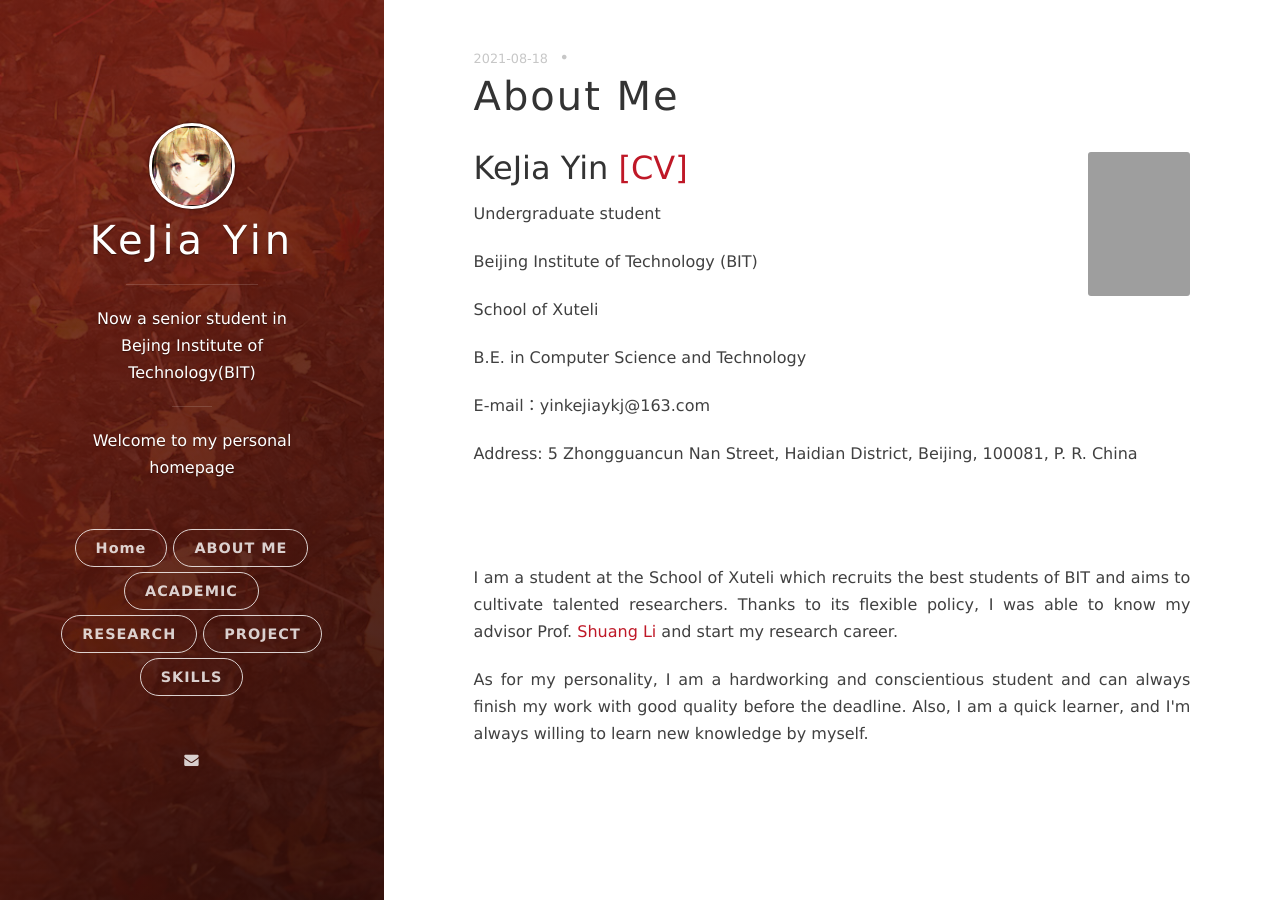
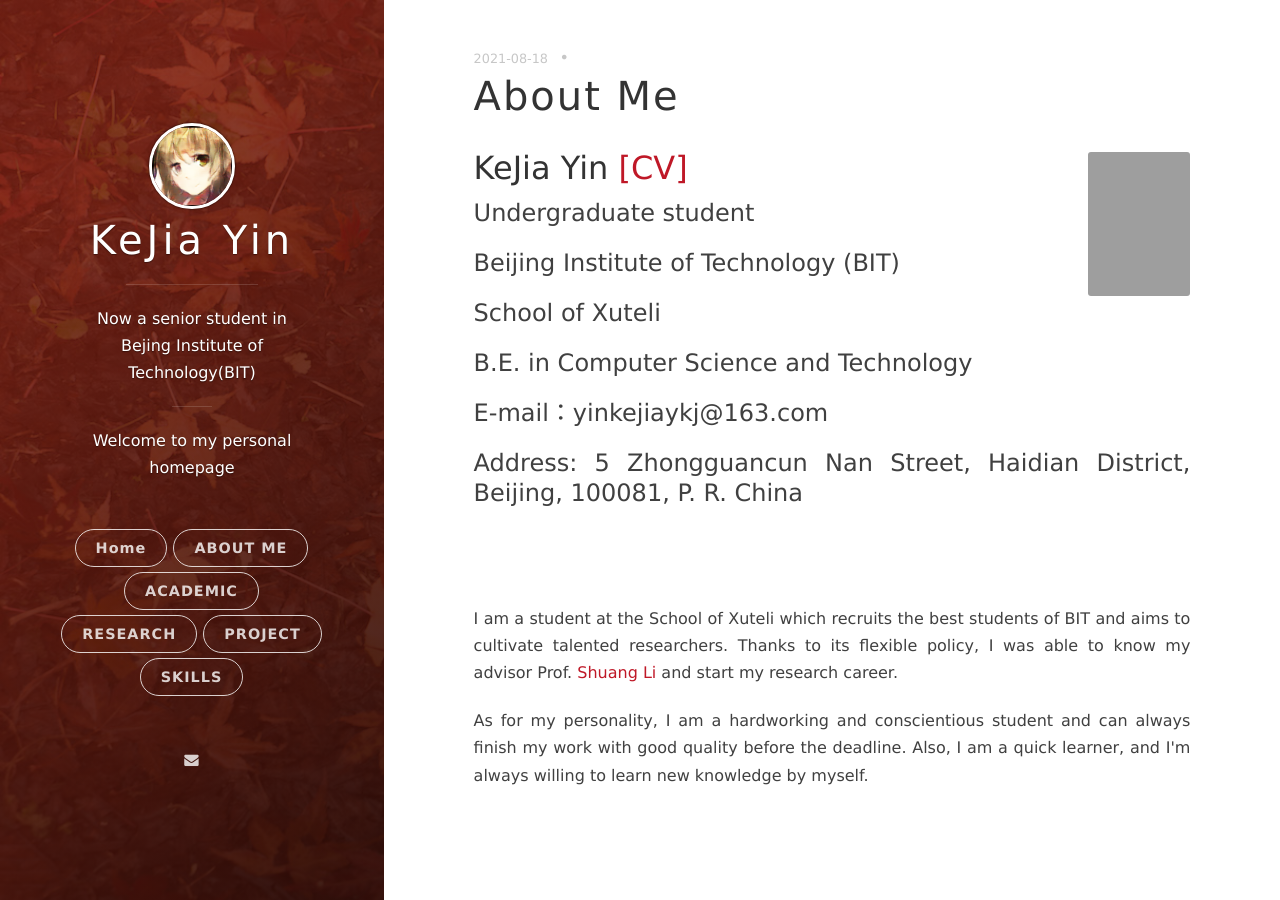
Before and after one commit to yinkejia/yinkejia.github.io, a Jekyll site: the page built from _posts/2021-08-18-ABOUT-ME.markdown, in a window 1280 px wide. Built offline with Jekyll 4.4.1, drawn with Linux system fonts in a browser that asks for light colours; nearby versions of some CDN libraries; grey boxes are pictures that could not be loaded.

Commit message:
Update 2021-08-18-ABOUT-ME.markdown

```diff
--- a/_posts/2021-08-18-ABOUT-ME.markdown
+++ b/_posts/2021-08-18-ABOUT-ME.markdown
@@ -5,12 +5,12 @@ date: 2021-08-18 15:32:24.000000000 +09:00
 ---
 <img style="float:right" src="https://raw.githubusercontent.com/yinkejia/homepage-of-Kejia-Yin/gh-pages/DSC_0003.JPG" width="102" height="144">
 <h2>KeJia Yin <a href="https://raw.githubusercontent.com/yinkejia/homepage-of-Kejia-Yin/gh-pages/CV_Kejia Yin.pdf" target="_blank">[CV]</a></h2>
-<p><font size="3">Undergraduate student</font></p>
-<p><font size="3">Beijing Institute of Technology (BIT)</font></p>
-<p><font size="3">School of Xuteli</font></p>
-<p><font size="3">B.E. in Computer Science and Technology</font></p>
-<p><font size="3">E-mail：yinkejiaykj@163.com</font></p>
-<p><font size="3">Address: 5 Zhongguancun Nan Street, Haidian District, Beijing, 100081, P. R. China</font></p>
+<p><font size="5">Undergraduate student</font></p>
+<p><font size="5">Beijing Institute of Technology (BIT)</font></p>
+<p><font size="5">School of Xuteli</font></p>
+<p><font size="5">B.E. in Computer Science and Technology</font></p>
+<p><font size="5">E-mail：yinkejiaykj@163.com</font></p>
+<p><font size="5">Address: 5 Zhongguancun Nan Street, Haidian District, Beijing, 100081, P. R. China</font></p>
 <br><br>
 <p>I am a student at the School of Xuteli which recruits the best students of BIT and aims to cultivate talented researchers. Thanks to its flexible policy, I was able to know my advisor Prof. <a href="http://shuangli.xyz/" target="_blank">Shuang Li</a> and start my research career.</p>
 <p>As for my personality, I am a hardworking and conscientious student and can always finish my work with good quality before the deadline. Also, I  am a quick learner, and I'm always willing to learn new knowledge by myself.</p>
```
